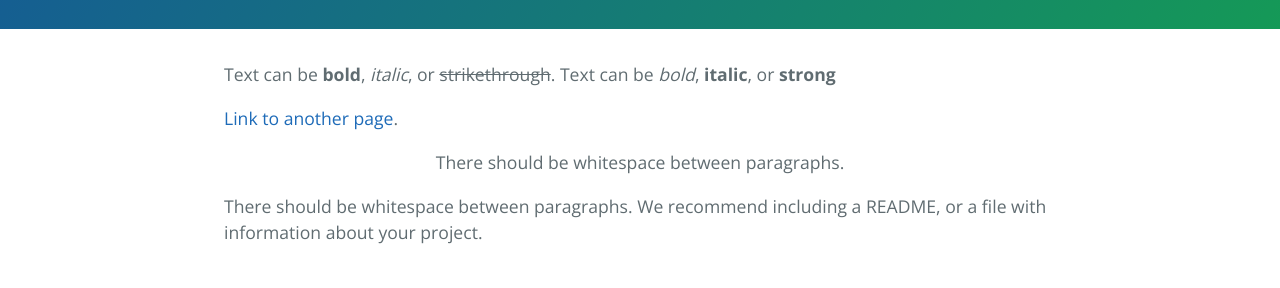
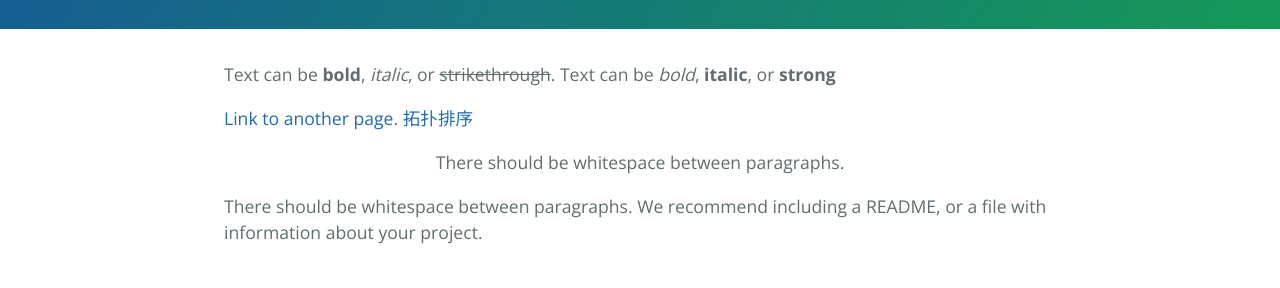
Before and after one commit to gavinzjchao/gavinzjchao.github.io, a Jekyll site: the page built from index.md, in a window 1280 px wide and 900 px high. Shown: the part 288-576 px from the top of the window. Built offline with Jekyll 4.4.1, drawn with Linux system fonts in a browser that asks for light colours; formulas are drawn with MathJax 3.

Commit message:
update 2018092211

```diff
--- a/index.md
+++ b/index.md
@@ -6,6 +6,7 @@ Text can be **bold**, _italic_, or ~~strikethrough~~.
 Text can be *bold*, **italic**, or __strong__
 
 [Link to another page](./another-page.html).
+[拓扑排序](./coding/toposort.md)
 
 <center>There should be whitespace between paragraphs.</center>
 
```
Also changed, not shown: coding/toposort.md (added).
